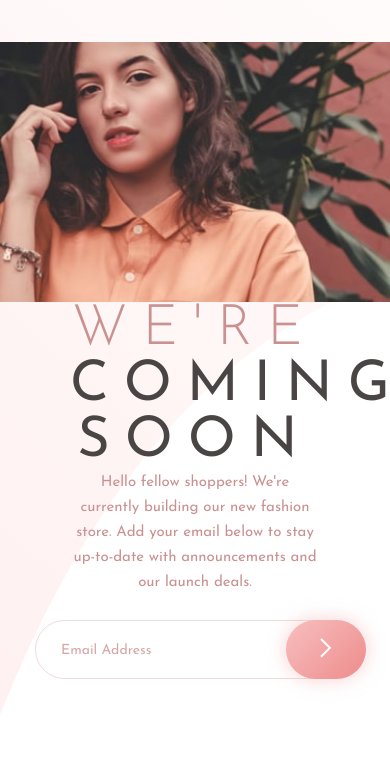
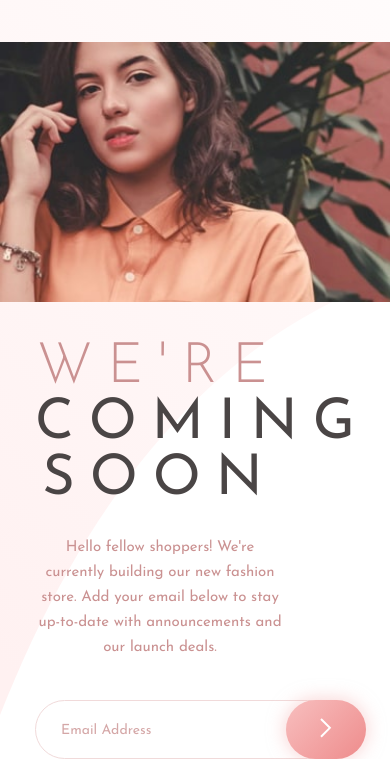
Before and after one commit to sweta1308/base-apparel, a plain HTML site: page index.html in a window 390 px wide. Shown: the part 85-844 px from the top of the page. Drawn offline with Linux system fonts and the light colour scheme.

Commit message:
update mobile view

```diff
--- a/styles.css
+++ b/styles.css
@@ -145,7 +145,7 @@ button:hover {
     .heading, .description {
         width: 250px;
         text-align: center;
-        margin: 0 auto;
+        margin-left: 35px;
     }
 
 
```
